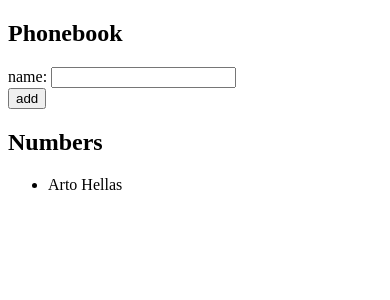
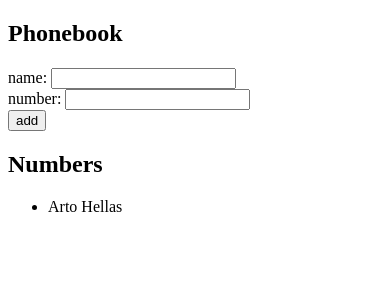
Before and after one commit to ericjen01/fullstackopen2023_exercises, a React (Vite) app in the folder part2/phonebook/: page / in a window 390 px wide. Shown: the top 300 px of the page. Built offline with nearby package versions, Linux system fonts and the light colour scheme; the HTML template or start-up script is replaced by a standard one.

Commit message:
2.8: The Phonebook Step3

```diff
--- a/part2/phonebook/src/App.jsx
+++ b/part2/phonebook/src/App.jsx
@@ -3,11 +3,16 @@ import { useState } from 'react'
 import Person from './components/Person'
 
 
+const Alert = ({message}) =>(
+  message===null? (null) :  (<h4>{message}</h4>)
+)
+
 const App = () => {
 
   const [persons, setPersons] = useState([{ name: 'Arto Hellas' }])
-
   const [newName, setNewName] = useState('')
+  const [newNumber, setNewNumber] = useState('')
+  const [message, setMessage] = useState('')
 
   const duplicateName = persons.find(p => p.name === newName)
 
@@ -16,19 +21,28 @@ const App = () => {
 
     const person = {name:newName}
 
-    duplicateName ? alert(`${newName} is already added to phonebook`)
+    duplicateName
+    ? setMessage(`" ${newName} " is already added to phonebook`)
     : setPersons(persons.concat(person))
 
+    setTimeout(() => {
+      setMessage(null)
+    }, 4000)
   }
 
   const handlePersonChange = (e) => setNewName(e.target.value)
+  const handleNumberChange = (e) => setNewNumber(e.target.value)
 
   return (
     <div>
       <h2>Phonebook</h2>
+      <Alert message={message}>test</Alert>
       <form onSubmit={submitAddition}>
         <div>
           name: <input value={newName} onChange={handlePersonChange}/>
+        </div>
+        <div>
+          number: <input value={newNumber} onChange={handleNumberChange}/>
         </div>
         <div>
           <button type="submit">add</button>
```
